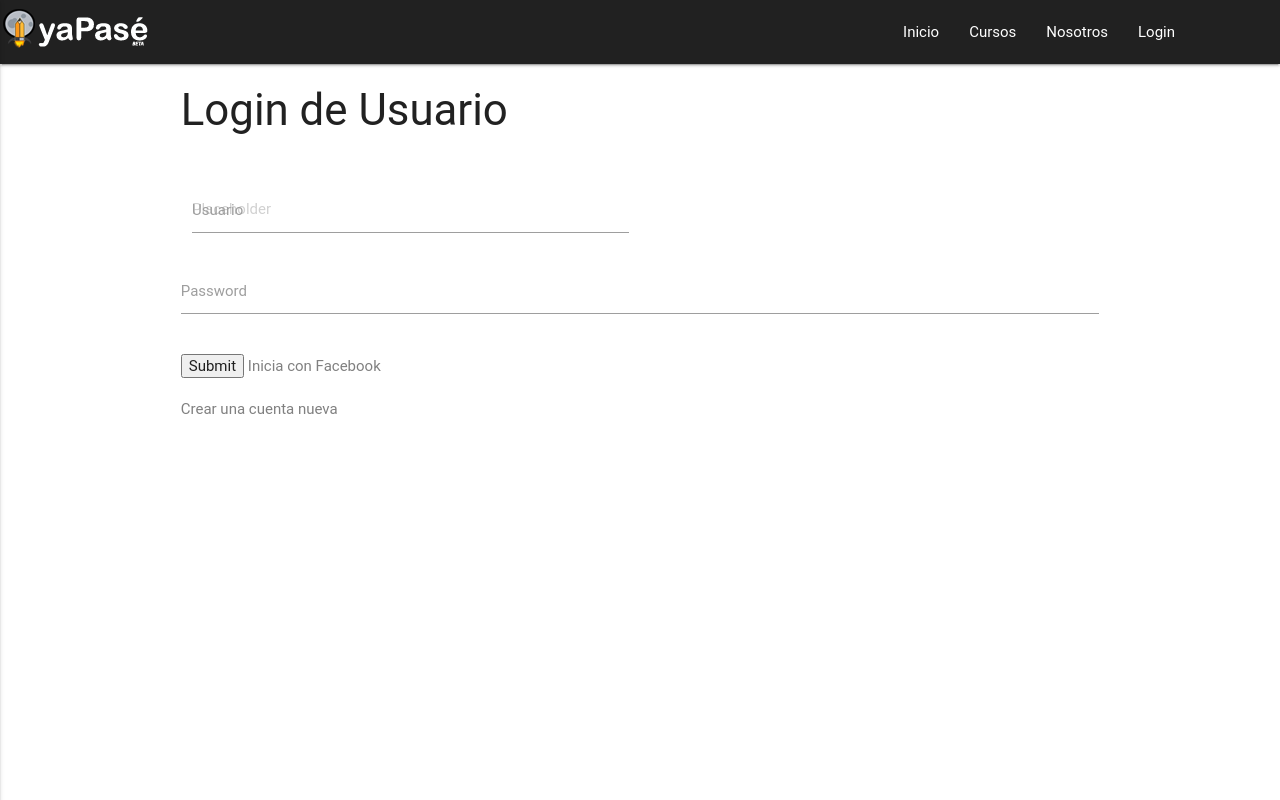
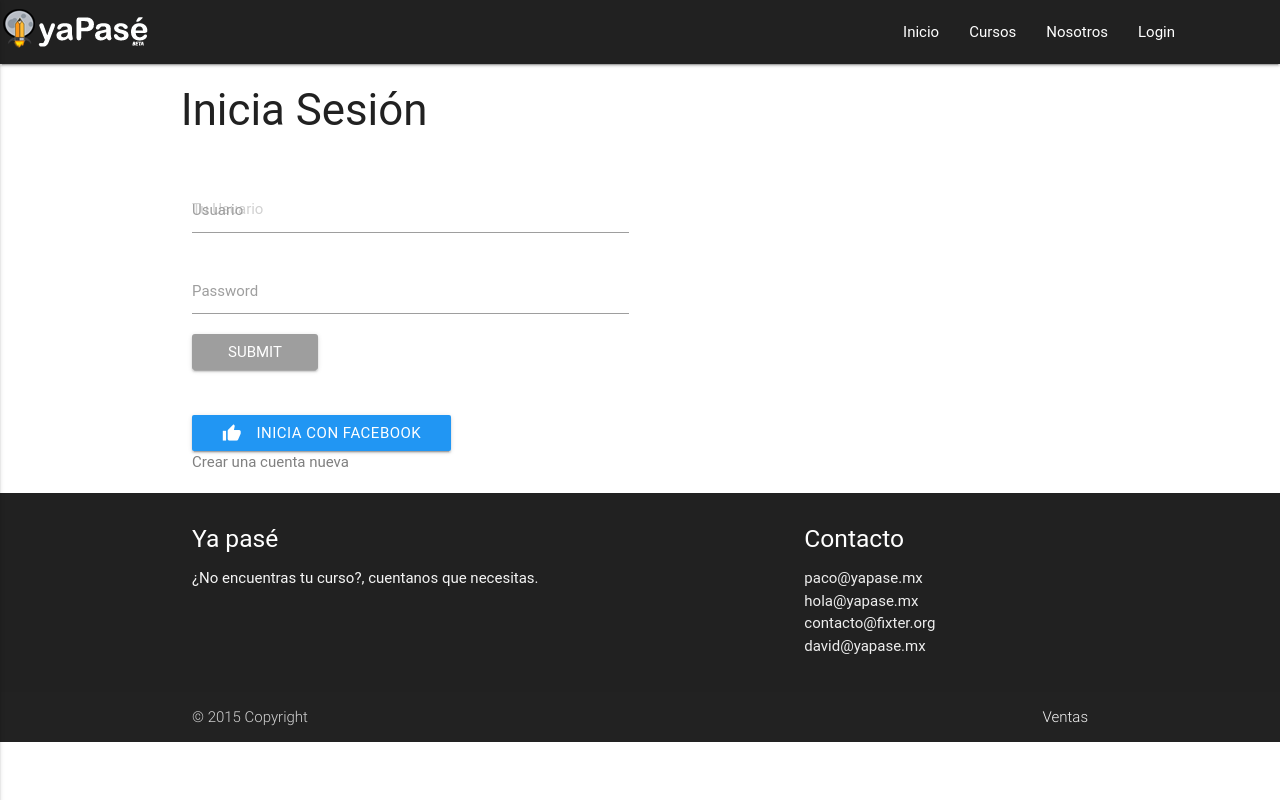
Before and after one commit to DeividZavala/ya_pase, a Django app: a page that uses templates/basecursos.html in a window 1280 px wide. Run offline with Django 3.2, Linux system fonts and the light colour scheme; some libraries are stand-ins or nearby versions; some web fonts are replaced.

Commit message:
todo listo

```diff
--- a/cursos/templates/cursos/clase.html
+++ b/cursos/templates/cursos/clase.html
@@ -7,7 +7,8 @@
 <section class="section">
 <div id="titulo"class="container">
 {%for padre in clase.curso_padre.all%}
-<p><strong>{{clase.numero}}.- {{clase.titulo}}</strong><a href="{%url 'show_curso' padre.id%}"class="right">
+<p><strong>{{clase.numero}}.- {{clase.titulo}}</strong>
+<a href="{%url 'show_curso' padre.id%}"class="right">
 
 {{padre.titulo}}</a></p>
 {%endfor%}
--- a/static/css/styles.css
+++ b/static/css/styles.css
@@ -98,3 +98,5 @@ video {
 .profile{
 	color:white;
 }
+
+}
--- a/templates/basecursos.html
+++ b/templates/basecursos.html
@@ -63,6 +63,36 @@
 {% block content %}
 {% endblock%}
 
+
+
+        <footer class="page-footer grey darken-4">
+          <div class="container">
+            <div class="row">
+              <div class="col l6 s12">
+                <h5 class="white-text">Ya pasé</h5>
+                <p class="grey-text text-lighten-4">¿No encuentras tu curso?, cuentanos que necesitas.</p>
+              </div>
+              <div class="col l4 offset-l2 s12">
+                <h5 class="white-text">Contacto</h5>
+                <ul>
+                  <li><a class="grey-text text-lighten-3" href="#!">paco@yapase.mx</a></li>
+                  <li><a class="grey-text text-lighten-3" href="#!">hola@yapase.mx</a></li>
+                  <li><a class="grey-text text-lighten-3" href="#!">contacto@fixter.org</a></li>
+                  <li><a class="grey-text text-lighten-3" href="#!">david@yapase.mx</a></li>
+                </ul>
+              </div>
+            </div>
+          </div>
+          <div class="footer-copyright">
+            <div class="container">
+            © 2015 Copyright
+            <a class="grey-text text-lighten-4 right" href="#!">Ventas</a>
+            </div>
+          </div>
+        </footer>
+
+
+
 {%block scripts%}
 <!--Jquery-->
 <script src="https://ajax.googleapis.com/ajax/libs/jquery/2.1.3/jquery.min.js"></script>
--- a/usuarios/templates/usuarios/login.html
+++ b/usuarios/templates/usuarios/login.html
@@ -4,7 +4,7 @@
 {%block content%}
 <section class="container">
 <div class="container row">
-  <h3>Login de Usuario</h3>
+  <h3>Inicia Sesión</h3>
   {%if mensaje%}
   <p class="errorlist">{{mensaje}}</p>
   {%endif%}
@@ -12,30 +12,35 @@
 </div>
 
   <div class="row">
-    <form method="post" class="col s12">
+    <form method="post" class="col s12 m6">
   {%csrf_token%}
-      <div class="row">
-        <div class="input-field col s6">
-          <input name="username" placeholder="Placeholder" id="first_name" type="text" class="validate">
+
+        <div class="input-field">
+          <input name="username" placeholder="Tu Usuario" id="first_name" type="text" class="validate">
           <label for="first_name">Usuario</label>
-        </div>
 
-      <div class="row">
-        <div class="input-field col s12">
+
+
+        <div class="input-field">
           <input name="password" id="password" type="password" class="validate">
           <label for="password">Password</label>
         </div>
-      </div>
 
-      <input type="submit"/>
+      <input  type="submit" class="grey waves-effect waves-light btn">
 
     </form>
-    <a href="{% url 'social:begin' 'facebook' %}?next={{ request.path }}">
- Inicia con Facebook
+
+    <br>
+    <br>
+    <br>
+
+<a href="{% url 'social:begin' 'facebook' %}?next={{ request.path }}" class="blue waves-effect waves-light btn"><i class="material-icons left">thumb_up</i>Inicia con Facebook</a>
+<br>
+ <a href="{%url 'show_registro'%}">Crear una cuenta nueva</a>
   </div>
 
   <div>
-    <a href="{%url 'show_registro'%}">Crear una cuenta nueva</a>
+
   </div>
 
 </section>
```
Also changed, not shown: cursos/templates/cursos/index.html (+10 -13 lines), usuarios/templates/usuarios/index.html (+62 -1 lines), db.sqlite3, media/cursos/econo1.jpg (added), media/cursos/egipto.jpg (added), media/cursos/finanzas.jpg (added), media/cursos/gimp.png (added), media/cursos/movil.jpg (added), media/cursos/ppt.jpg (added), media/cursos/quimica.jpg (added), media/cursos/trans.jpg (added), media/perfiles/nice.gif (added), static/media/progreso.png (added), 1 other file.
